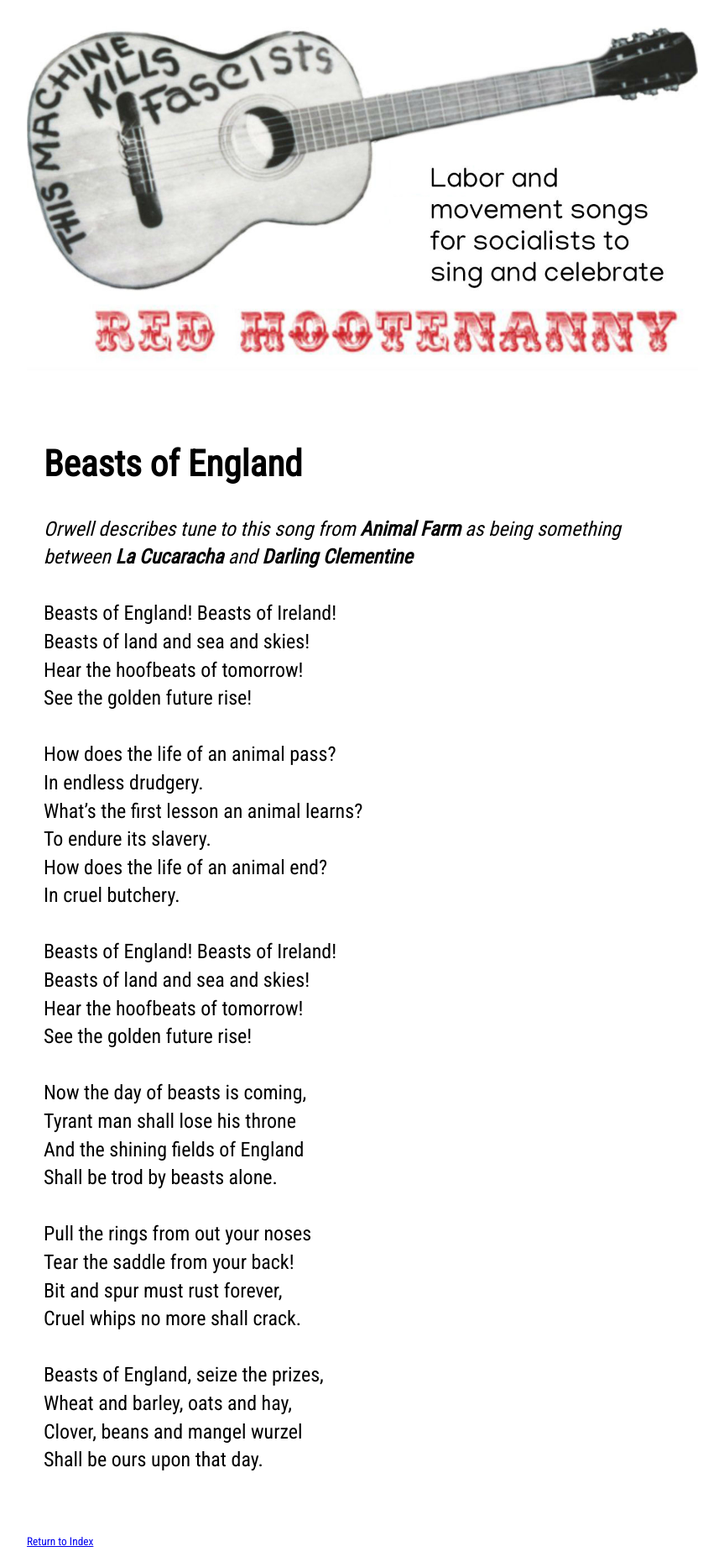
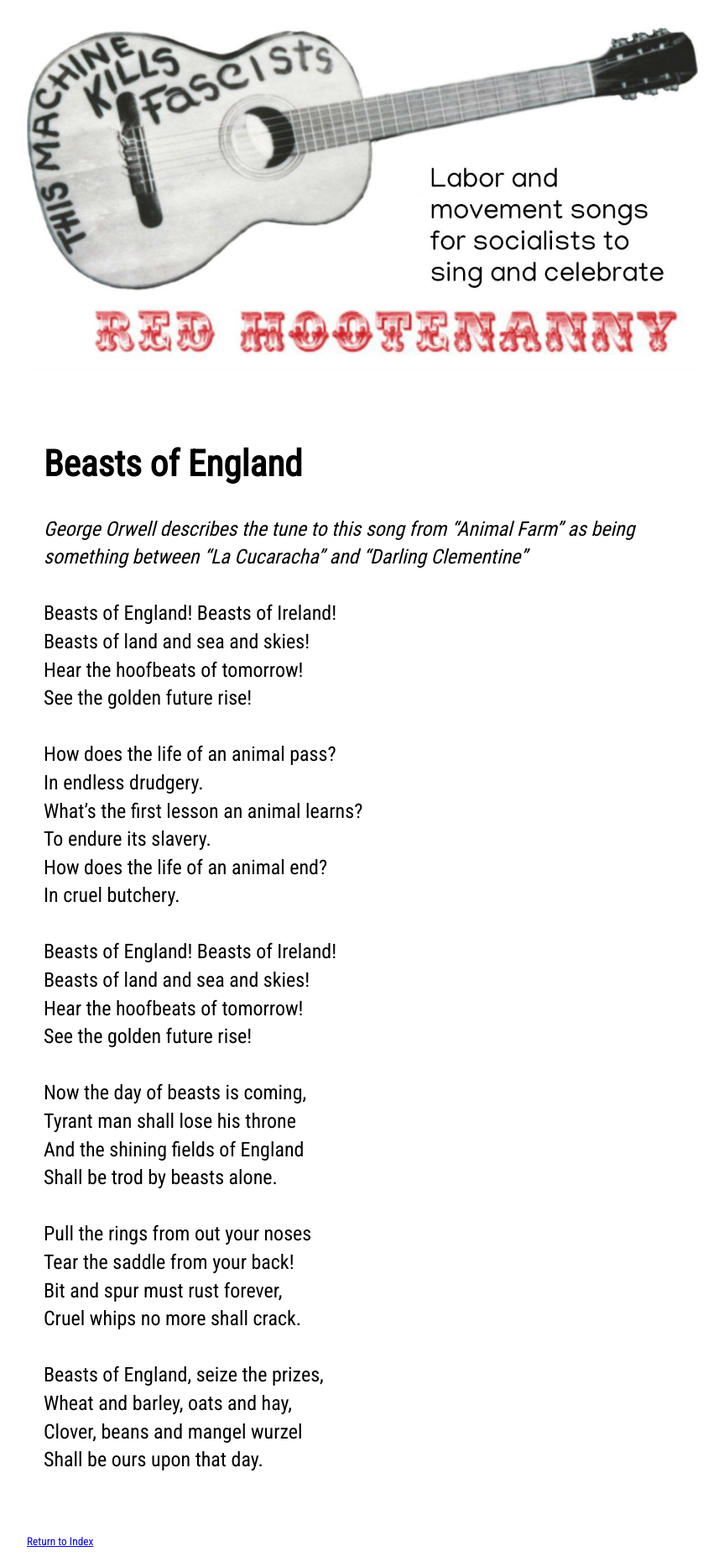
Before and after one commit to socialismconference/songbook.github.io, a Jekyll site: the page built from songs/beasts-of-england.md, in a window 1280 px wide. Shown: the whole page at 84% size, without its empty margins (208-1071 px from the left). Built offline with Jekyll 4.4.1, drawn with Linux system fonts in a browser that asks for light colours; our own code applies the rules of GitHub Pages for plain Markdown files; a script that is not in the unit is left out.

Commit message:
Quotes for citations, not bold

```diff
--- a/songs/beasts-of-england.md
+++ b/songs/beasts-of-england.md
@@ -5,7 +5,7 @@ author: George Orwell
 
 ## Beasts of England
 
-> Orwell describes tune to this song from **Animal Farm** as being something between **La Cucaracha** and **Darling Clementine**
+> George Orwell describes the tune to this song from "Animal Farm" as being something between "La Cucaracha" and "Darling Clementine"
 
 Beasts of England! Beasts of Ireland!
 Beasts of land and sea and skies!
```
